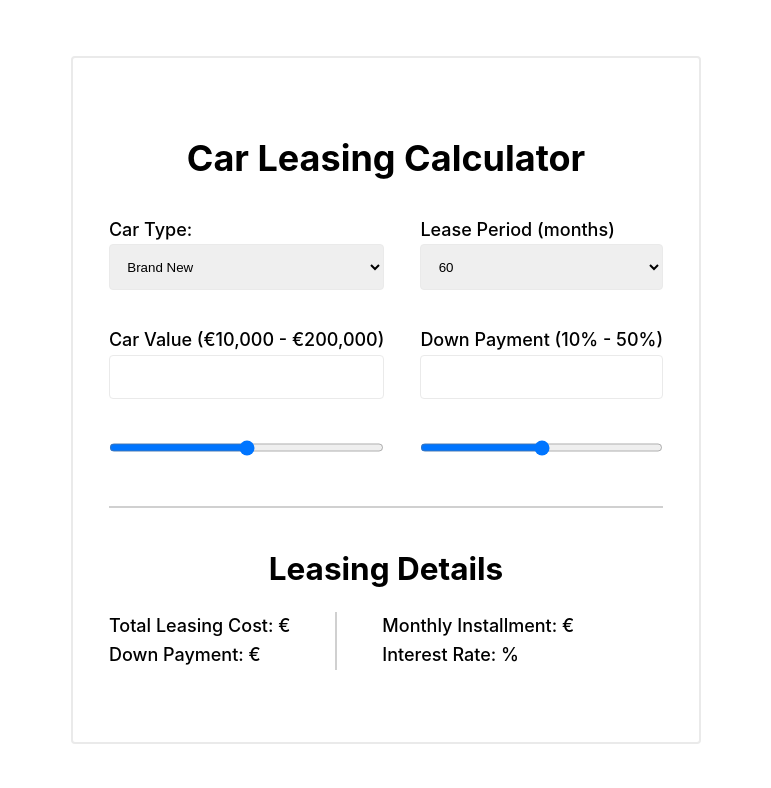
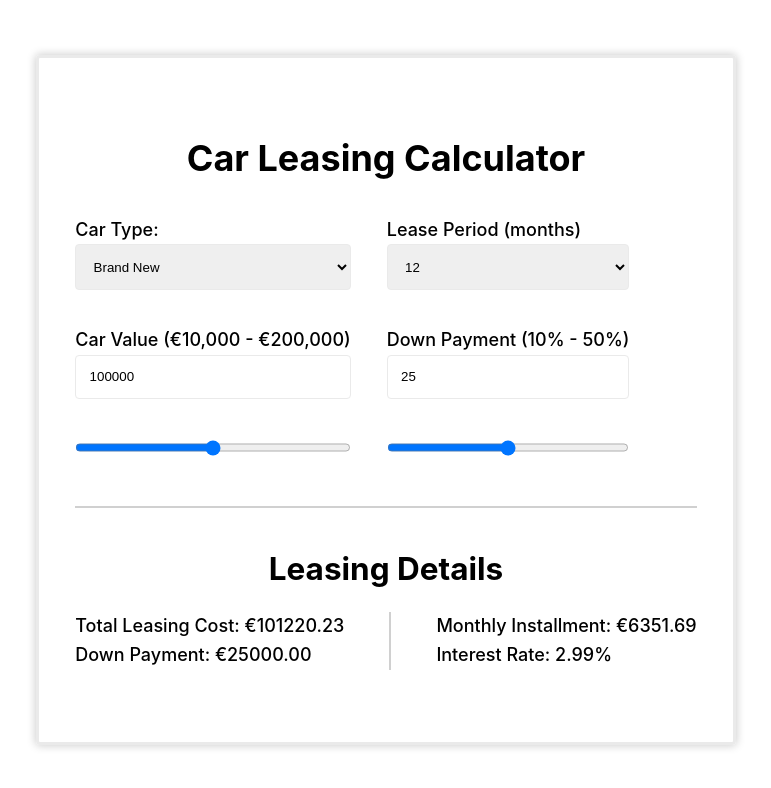
Before and after one commit to MartinKochanov/Car-Leasing-Calculator, a plain HTML site: page index.html in a window 1280 px wide. Shown: the whole page, without its empty margins (254-1025 px from the left). Drawn offline with Linux system fonts and the light colour scheme.

Commit message:
Added functionality!

```diff
--- a/index.html
+++ b/index.html
@@ -4,7 +4,7 @@
 <head>
     <meta charset="UTF-8">
     <meta name="viewport" content="width=device-width, initial-scale=1.0">
-    <link rel="stylesheet" href="/styles/style.css">
+    <link rel="stylesheet" href="styles/style.css">
     <title>Car Leasing Calculator</title>
 </head>
 
@@ -28,8 +28,8 @@
 
                 <div class="car-value-wrapper">
                     <label for="car-value">Car Value (&euro;10&comma;000 - &euro;200&comma;000)</label>
-                    <input id="car-value" type="text">
-                    <input type="range">
+                    <input id="car-value" type="text" value="100000">
+                    <input id="car-value-range" type="range" min="10000" max="200000">
                 </div>
             </div>
 
@@ -39,18 +39,18 @@
                     <label for="lease-period">Lease Period (months)</label>
                     <select id="lease-period">
                         <option value="12" selected>12</option>
-                        <option value="24" selected>24</option>
-                        <option value="36" selected>36</option>
-                        <option value="48" selected>48</option>
-                        <option value="60" selected>60</option>
+                        <option value="24">24</option>
+                        <option value="36">36</option>
+                        <option value="48">48</option>
+                        <option value="60">60</option>
                     </select>
                 </div>
 
 
                 <div class="car-value-wrapper">
                     <label for="car-value">Down Payment (10&percnt; - 50&percnt;)</label>
-                    <input id="car-value" type="text">
-                    <input type="range">
+                    <input id="down-payment" type="text" value="25">
+                    <input id="down-payment-range" type="range" min="10" max="50" step="5">
                 </div>
             </div>
 
@@ -63,8 +63,8 @@
 
             <div class="details">
                 <div>
-                    <p>Total Leasing Cost: &euro;<span></span></p>
-                    <p>Down Payment: &euro;<span></span></p>
+                    <p>Total Leasing Cost: &euro;<span id="total-cost"></span></p>
+                    <p>Down Payment: &euro;<span id="down-payment-value"></span></p>
                 </div>
 
                 <div class="middle-line">
@@ -72,8 +72,8 @@
                 </div>
 
                 <div>
-                    <p>Monthly Installment: &euro;<span></span></p>
-                    <p>Interest Rate: <span></span>&percnt;</p>
+                    <p>Monthly Installment: &euro;<span id="monthly-installment"></span></p>
+                    <p>Interest Rate: <span id="interest-rate"></span>&percnt;</p>
                 </div>
 
             </div>
@@ -82,5 +82,6 @@
     </div>
 
 </body>
+<script src="/script/index.js"></script>
 
 </html>
--- /dev/null
+++ b/script/index.js
@@ -0,0 +1,107 @@
+
+// Input fields
+const carType = document.getElementById('car-type');
+const carValue = document.getElementById('car-value');
+const carValueRange = document.getElementById('car-value-range');
+const leasePeriod = document.getElementById('lease-period');
+const downPayment = document.getElementById('down-payment');
+const downPaymentRange = document.getElementById('down-payment-range');
+
+
+// Output fields
+const totalCost = document.getElementById('total-cost');
+const downPaymentValue = document.getElementById('down-payment-value');
+const monthlyInstallment = document.getElementById('monthly-installment');
+const interestRateDisplay = document.getElementById('interest-rate');
+
+
+
+function syncInputWithRange(inputElement, rangeElement, min, max) {
+
+
+    inputElement.addEventListener('change', () => {
+        let value = parseFloat(inputElement.value.replace(/,/g, ''));
+
+        if (!isNaN(value) && value >= min && value <= max) {
+            rangeElement.value = value;
+        }
+        calculate();
+    });
+
+    rangeElement.addEventListener('input', () => {
+        let value = parseFloat(rangeElement.value.replace(/,/g, ''));
+        if (!isNaN(value) && value >= min && value <= max) {
+            inputElement.value = rangeElement.value;
+        }
+        calculate();
+    })
+}
+
+function validateInputs() {
+
+    let errorMessages = [];
+
+    const carTypes = ['Brand New', 'Used'];
+    const validLeasePeriods = [12, 24, 36, 48, 60];
+
+    const carValueAmount = parseFloat(carValue.value.replace(/,/g, ''));
+
+    if (isNaN(carValueAmount)) {
+        carValue.value = 100000
+    }
+    if (carValueAmount < 10000 || carValueAmount > 200000) {
+        carValue.value = 100000
+    }
+
+
+    const downPaymentPercent = parseFloat(downPayment.value.replace(/,/g, ''));
+
+    if (isNaN(downPaymentPercent)) {
+        downPayment.value = 25
+    }
+    if (downPaymentPercent < 10 || downPayment > 50) {
+        downPayment.value = 25
+    }
+    const currentCarType = carType.value;
+    if (!carTypes.includes(currentCarType)) {
+        errorMessages.push('Please select a car type!')
+    }
+
+    const leaseMonths = parseInt(leasePeriod.value);
+    if (!validLeasePeriods.includes(leaseMonths)) {
+        errorMessages.push('Please select a car type!')
+    }
+
+    if (errorMessages.length) {
+        alert(errorMessages.join('\n'));
+    }
+
+}
+
+function calculate() {
+    validateInputs();
+    const carValueAmount = parseFloat(carValue.value.replace(/,/g, ''));
+    const downPaymentPercent = parseFloat(downPayment.value.replace(/,/g, ''));
+    const leaseMonths = parseFloat(leasePeriod.value);
+    const isCarNew = carType.value === 'Brand New';
+    const interesRate = isCarNew ? 2.99 : 3.7;
+
+    const downPaymentAmount = (carValueAmount * downPaymentPercent) / 100;
+    const loanAmount = carValueAmount - downPaymentAmount;
+    const monthlyInteresRate = (interesRate / 100) / 12;
+    const monthlyInstallmentAmount = (loanAmount * monthlyInteresRate) / (1 - Math.pow(1 + monthlyInteresRate, -leaseMonths));
+    const totalLeasingCost = (monthlyInstallmentAmount * leaseMonths) + downPaymentAmount;
+
+    totalCost.textContent = totalLeasingCost.toFixed(2);
+    downPaymentValue.textContent = downPaymentAmount.toFixed(2);
+    monthlyInstallment.textContent = monthlyInstallmentAmount.toFixed(2);
+    interestRateDisplay.textContent = interesRate;
+}
+
+syncInputWithRange(carValue, carValueRange, 10000, 200000);
+syncInputWithRange(downPayment, downPaymentRange, 10, 50);
+
+carType.addEventListener('change', calculate);
+leasePeriod.addEventListener('change', calculate);
+
+calculate();
--- a/styles/layout.css
+++ b/styles/layout.css
@@ -7,7 +7,8 @@ body {
 }
 
 .calculator {
-    border: 2px solid #EAEAEA;
+    border: 3px solid #EAEAEA;
+    box-shadow: 0 0 8px 1px #D0D0D0;
     border-radius: 4px;
     padding: 4em 2em;
     display: flex;
```
